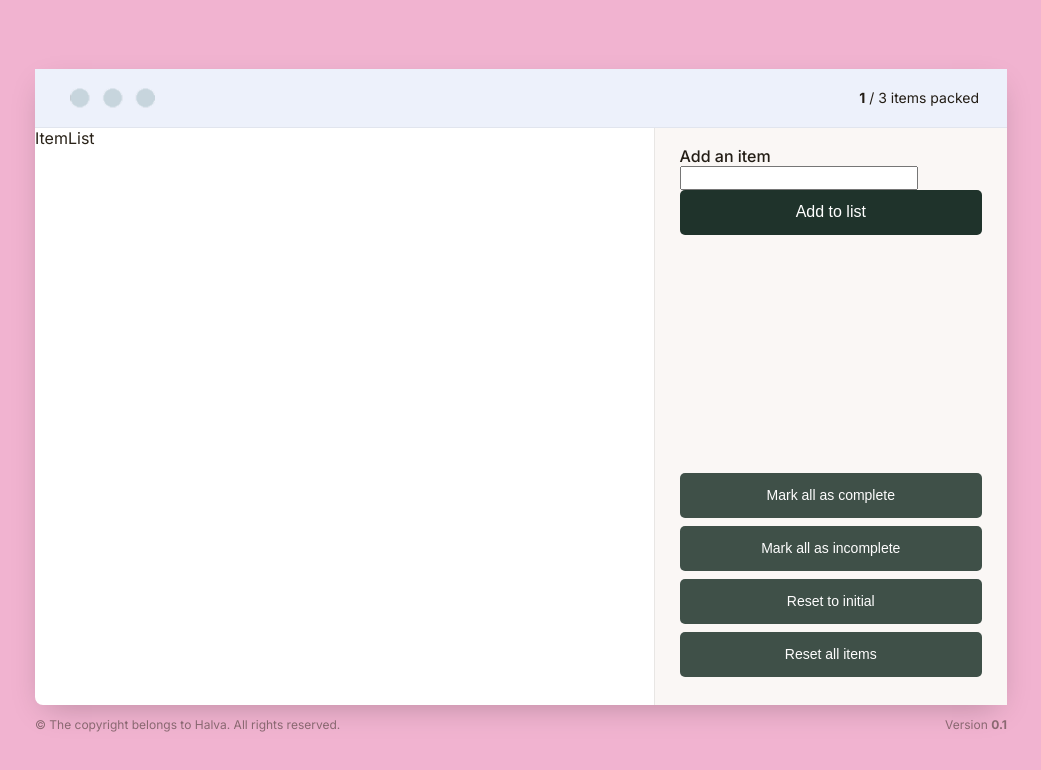
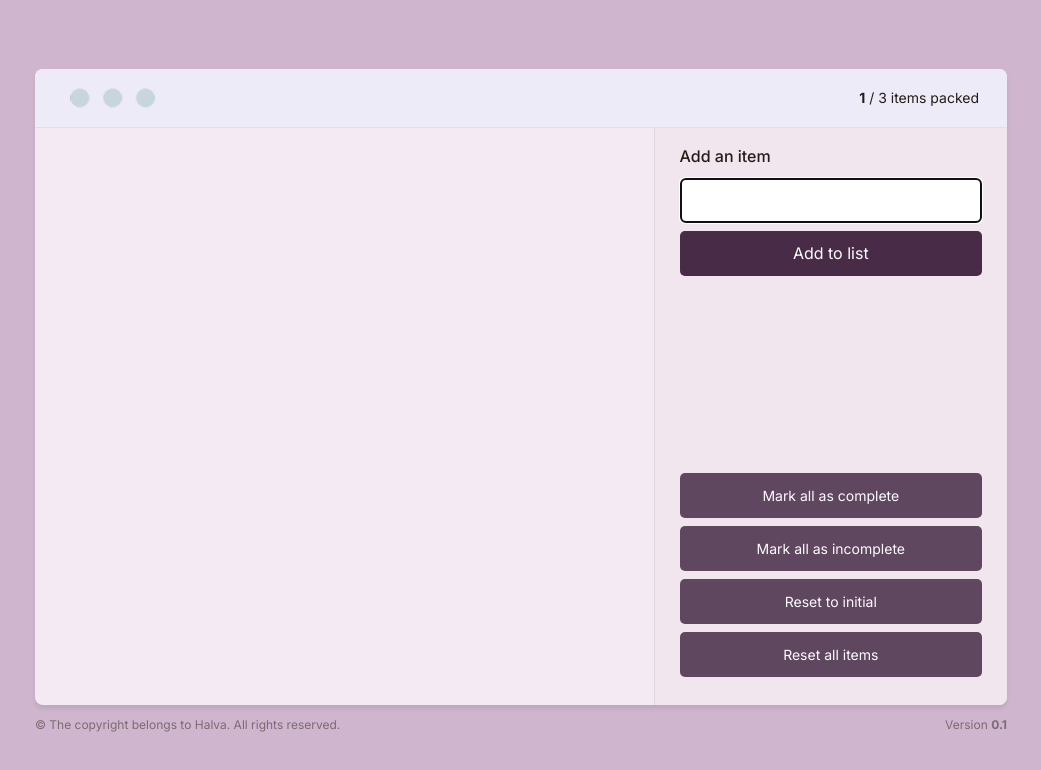
Before and after one commit to Halva1988/Trekbag, a React (Vite) app: page / in a window 1280 px wide. Shown: the top 770 px of the page, without its empty margins (119-1160 px from the left). Built offline with nearby package versions, Linux system fonts and the light colour scheme.

Commit message:
добалены константы, КОМПОНЕНТЫ: ItemList, AddItemForm, переделан компонент ButtonGroup, добавлены стили

```diff
--- a/src/components/App.jsx
+++ b/src/components/App.jsx
@@ -1,3 +1,4 @@
+import { useState } from "react";
 import BackgroundHeading from "./BackgroundHeading";
 import Footer from "./Footer";
 import Header from "./main/header/Header";
@@ -5,17 +6,19 @@ import ItemList from "./main/ItemList";
 import Sidebar from "./main/sidebar/Sidebar";
 
 function App() {
+	const [items, setItems] = useState([]);
+
 	return (
 		<>
 			<BackgroundHeading />
-			<main>
+			<main className="app">
 				<Header />
-				<ItemList />
-				<Sidebar />
+				<ItemList items={items} />
+				<Sidebar setItems={setItems} />
 			</main>
 			<Footer />
 		</>
-	);
+	)
 }
 
 export default App;
--- /dev/null
+++ b/src/components/lib/constants.js
@@ -0,0 +1,6 @@
+export const SECONDARY_BUTTONS = [
+	"Mark all as complete",
+	"Mark all as incomplete",
+	"Reset to initial",
+	"Reset all items",
+];
--- a/src/components/main/ItemList.jsx
+++ b/src/components/main/ItemList.jsx
@@ -1,9 +1,23 @@
+const ItemList = ({ items }) => {
+	return (
+		<ul >
+      {items.map((item) => {
+        return <Item key={item.id} item={item} />
+      })}
+		</ul>
+	);
+};
 
+export default ItemList;
 
-const ItemList = () => {
-  return (
-    <div>ItemList</div>
-  )
-}
-
-export default ItemList
+const Item = ({ item }) => {
+	return (
+		<li className="item">
+			<label>
+				<input type="checkbox" />
+				{item.name}
+			</label>
+      <button>⚒</button>
+		</li>
+	);
+};
--- a/src/components/main/sidebar/AddItemForm.jsx
+++ b/src/components/main/sidebar/AddItemForm.jsx
@@ -1,14 +1,38 @@
-import Button from "../../Button"
+import { useRef, useState } from "react";
+import Button from "../../Button";
 
+const AddItemForm = ({ setItems }) => {
+	const [itemText, setItemText] = useState("");
+  const inputRef = useRef();
 
-const AddItemForm = () => {
-  return (
-    <form>
-      <h2>Add an item</h2>
-      <input type="text" />
-      <Button>Add to list</Button>
-    </form>
-  )
-}
+	const handleSubmit = (e) => {
+		e.preventDefault();
 
-export default AddItemForm
+    if (!itemText) {
+      inputRef.current.focus();
+      return;
+    }
+
+		const newItem = {
+      id: Date.now(),
+			name: itemText,
+			packed: false,
+		};
+		setItems((prev) => [...prev, newItem]);
+    setItemText('');
+	};
+
+	const handleChange = (e) => {
+		setItemText(e.target.value);
+	};
+
+	return (
+		<form onSubmit={handleSubmit}>
+			<h2>Add an item</h2>
+      <input ref={inputRef} value={itemText} onChange={handleChange} autoFocus/>
+			<Button>Add to list</Button>
+		</form>
+	);
+};
+
+export default AddItemForm;
--- a/src/components/main/sidebar/ButtonGroup.jsx
+++ b/src/components/main/sidebar/ButtonGroup.jsx
@@ -1,12 +1,16 @@
 import Button from "../../Button";
+import { SECONDARY_BUTTONS } from "../../lib/constants";
 
 const ButtonGroup = () => {
 	return (
 		<section className="button-group">
-			<Button type="secondary">Mark all as complete</Button>
-			<Button type="secondary">Mark all as incomplete</Button>
-			<Button type="secondary">Reset to initial</Button>
-			<Button type="secondary">Reset all items</Button>
+			{SECONDARY_BUTTONS.map((title) => {
+				return (
+					<Button key={title} type="secondary">
+						{title}
+					</Button>
+				);
+			})}
 		</section>
 	);
 };
--- a/src/components/main/sidebar/Sidebar.jsx
+++ b/src/components/main/sidebar/Sidebar.jsx
@@ -1,10 +1,10 @@
 import AddItemForm from "./AddItemForm";
 import ButtonGroup from "./ButtonGroup";
 
-const Sidebar = () => {
+const Sidebar = ({ setItems }) => {
 	return (
 		<div className="sidebar">
-			<AddItemForm />
+			<AddItemForm setItems={setItems} />
 			<ButtonGroup />
 		</div>
 	);
--- a/src/index.css
+++ b/src/index.css
@@ -2,6 +2,22 @@
   margin: 0;
   padding: 0;
   box-sizing: border-box;
+}
+
+ul {
+  list-style: none;
+}
+
+input {
+  font: inherit;
+}
+
+button {
+  border: none;
+  outline: none;
+  cursor: pointer;
+  font: inherit;
+  background: none;
 }
 
 small {
@@ -10,9 +26,10 @@ small {
 
 body {
   font-family: "Inter", sans-serif;
-  background-color: #f1b3d0;
+  background-color: #cfb6ce;
   overflow: hidden;
   color: #292218;
+  padding: 0 10px;
 }
 
 #root {
@@ -24,20 +41,21 @@ body {
 }
 
 main {
-  width: 972px;
+  width: min(972px, 100%);
   height: 636px;
-  background-color: #fff;
+  background-color: #f3eaf3;
   border-radius: 8px;
+  overflow: hidden;
   display: grid;
   grid-template-columns: 7fr 4fr;
   grid-template-rows: 59px 1fr;
-  box-shadow: rgba(0, 0, 0, 0.25) 0px 10px 30px -10px;
+  box-shadow: 0 4px 4px rgba(0, 0, 0, 0.08);
 }
 
 header {
   grid-column: 1 / 3;
   grid-row: 1 / 2;
-  background-color: #edf1fb;
+  background-color: #ecebf7;
   border-bottom: 1px solid rgba(0, 0, 0, 0.05);
   display: flex;
   justify-content: space-between;
@@ -50,23 +68,73 @@ header {
   font-size: 14px;
 }
 
-h1 {
-  font-size: 128px;
-  font-weight: 600;
-  color: rgba(0, 0, 0, 0.05);
+.item {
+  display: flex;
+  position: relative;
+  height: 50px;
+  font-size: 14px;
+  border-bottom: 1px solid rgba(0, 0, 0, 0.06);
+}
+
+.item > label {
+  cursor: pointer;
+  flex: 1;
+  height: 100%;
+  display: flex;
+  align-items: center;
+  padding: 0 28px;
+}
+
+label > input {
+  height: 15px;
+  width: 15px;
+  -webkit-appearance: none;
+  -moz-appearance: none;
+  -o-appearance: none;
+  appearance: none;
+  border: 1px solid #d3d3d3;
+  border-radius: 2px;
+  outline: 2px solid transparent;
+  transition-duration: 0.3s;
+  background-color: #ffffff;
+  cursor: pointer;
+  margin-right: 13px;
+  box-sizing: content-box;
+}
+
+label > input:hover {
+  border-color: #04ac1b;
+}
+
+label > input:checked {
+  border-color: #0c8b0c;
+  background-color: #178f1d;
+}
+
+label {
+  cursor: pointer;
+}
+
+.item > button {
+  font-size: 25px;
+  text-transform: uppercase;
   position: absolute;
-  top: 7.5%;
-  left: 50%;
-  transform: translateX(-50%);
-  z-index: -1;
-  text-transform: uppercase;
-  letter-spacing: 0.2em;
+  right: 28px;
+  top: 0;
+  color: #cc1a02;
+  height: 100%;
+  transition: all 0.1s;
+}
+
+.item > button:hover,
+.item > button:focus {
+  transform: scale(1.2);
 }
 
 .sidebar {
   grid-column: 2 / 3;
   grid-row: 2 / 3;
-  background-color: #faf7f5;
+  background-color: #f1e6ee;
   border-left: 1px solid rgba(0, 0, 0, 0.07);
   padding: 18px 25px 28px;
   display: flex;
@@ -79,8 +147,14 @@ h2 {
   font-weight: 500;
 }
 
-input {
-  font: inherit;
+form > input {
+  height: 45px;
+  width: 100%;
+  border: 1px solid rgba(0, 0, 0, 0.027);
+  border-radius: 5px;
+  margin: 12px 0 8px 0;
+  padding: 0 16px;
+  font-size: 14px;
 }
 
 .btn {
@@ -88,7 +162,7 @@ input {
   width: 100%;
   border: none;
   border-radius: 5px;
-  background-color: #1f332b;
+  background-color: #472b47;
   color: #fff;
   font-size: 16px;
   cursor: pointer;
@@ -99,7 +173,12 @@ input {
 }
 
 .btn:hover {
-  background-color: #182632;
+  background-color: #2d1832;
+}
+
+.btn--secondary {
+  opacity: 0.85;
+  font-size: 14px;
 }
 
 .button-group {
@@ -109,13 +188,17 @@ input {
   gap: 8px;
 }
 
-.btn--secondary {
-  opacity: 0.85;
-  font-size: 14px;
-}
-
-h3 {
-  margin-bottom: 5px;
+h1 {
+  font-size: 128px;
+  font-weight: 600;
+  color: rgba(0, 0, 0, 0.185);
+  position: absolute;
+  top: 7.5%;
+  left: 50%;
+  transform: translateX(-50%);
+  z-index: -1;
+  text-transform: uppercase;
+  letter-spacing: 0.2em;
 }
 
 footer {
```
